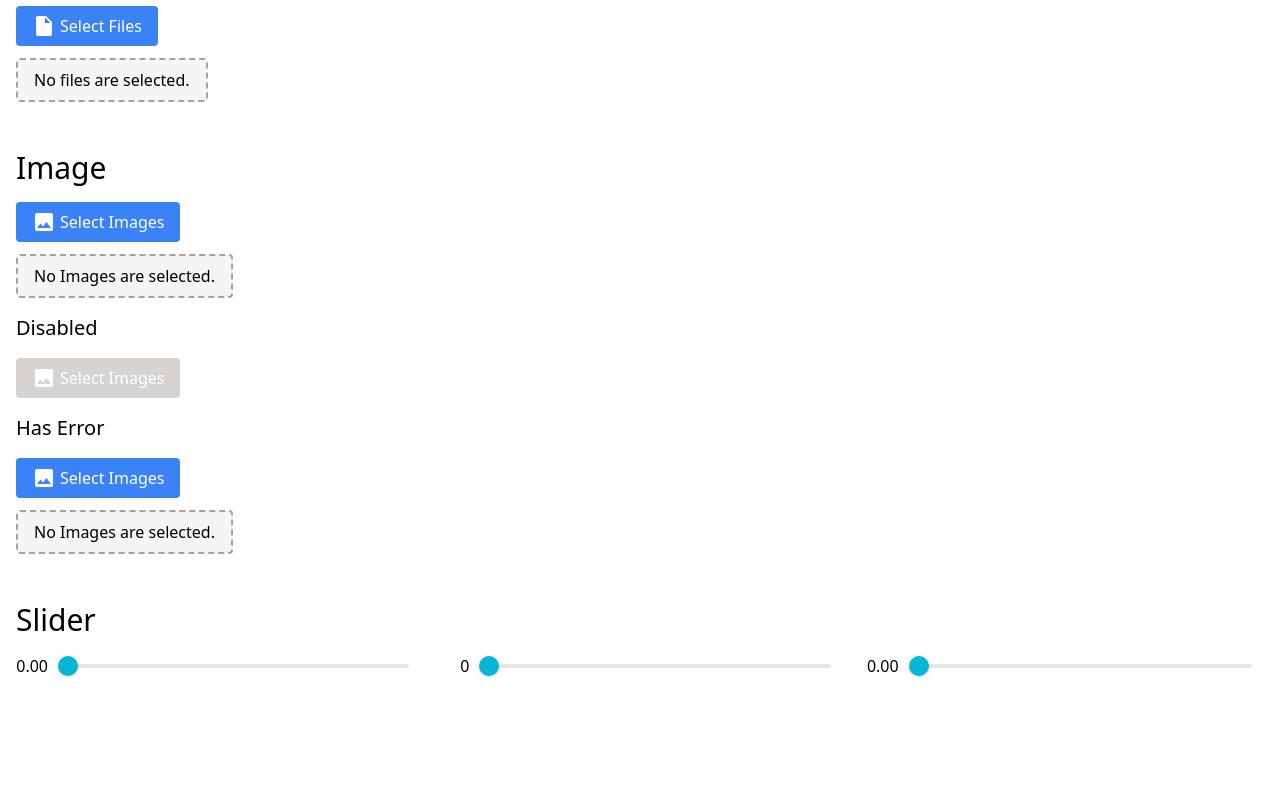
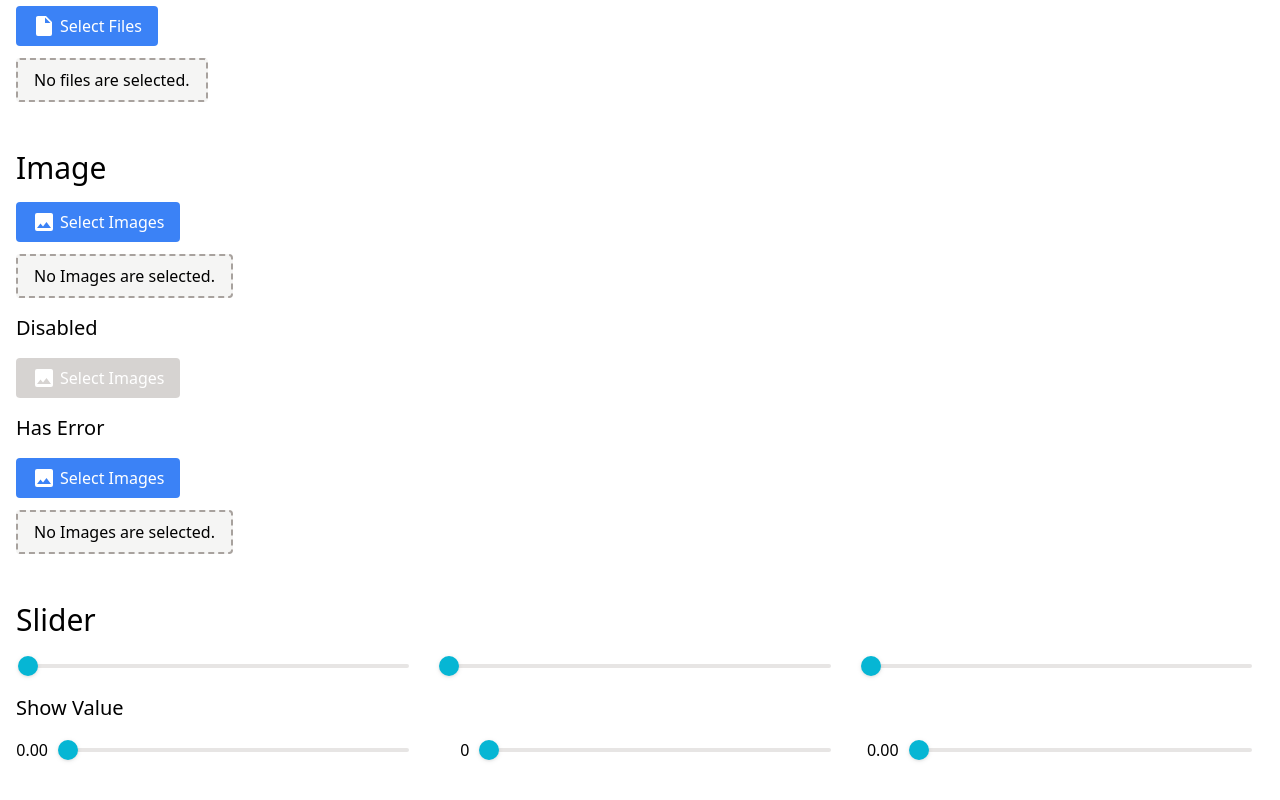
Before and after one commit to ykob/vue-assets, a Vue app: page /form-elements in a window 1280 px wide. Shown: the part 1890-2690 px from the top of the page. Before the commit the page ends 2632 px from the top, so only its background shows below. Built offline with nearby package versions, Linux system fonts and the light colour scheme; the HTML template or start-up script is replaced by a standard one.

Commit message:
added the variation of the InputSlider instances.

```diff
--- a/src/views/ViewFormElements.vue
+++ b/src/views/ViewFormElements.vue
@@ -147,6 +147,12 @@
   </div>
   <h2 class="mt-12 mb-4 text-3xl">Slider</h2>
   <div class="flex gap-4 mb-4">
+    <input-slider v-model="inputSlider1" />
+    <input-slider v-model="inputSlider2" :max="100" :min="0" :step="2" />
+    <input-slider v-model="inputSlider3" :max="20" :min="0" :step="1.25" />
+  </div>
+  <h3 class="mb-4 text-xl">Show Value</h3>
+  <div class="flex gap-4 mb-4">
     <input-slider v-model="inputSlider1" showValue />
     <input-slider
       v-model="inputSlider2"
```
